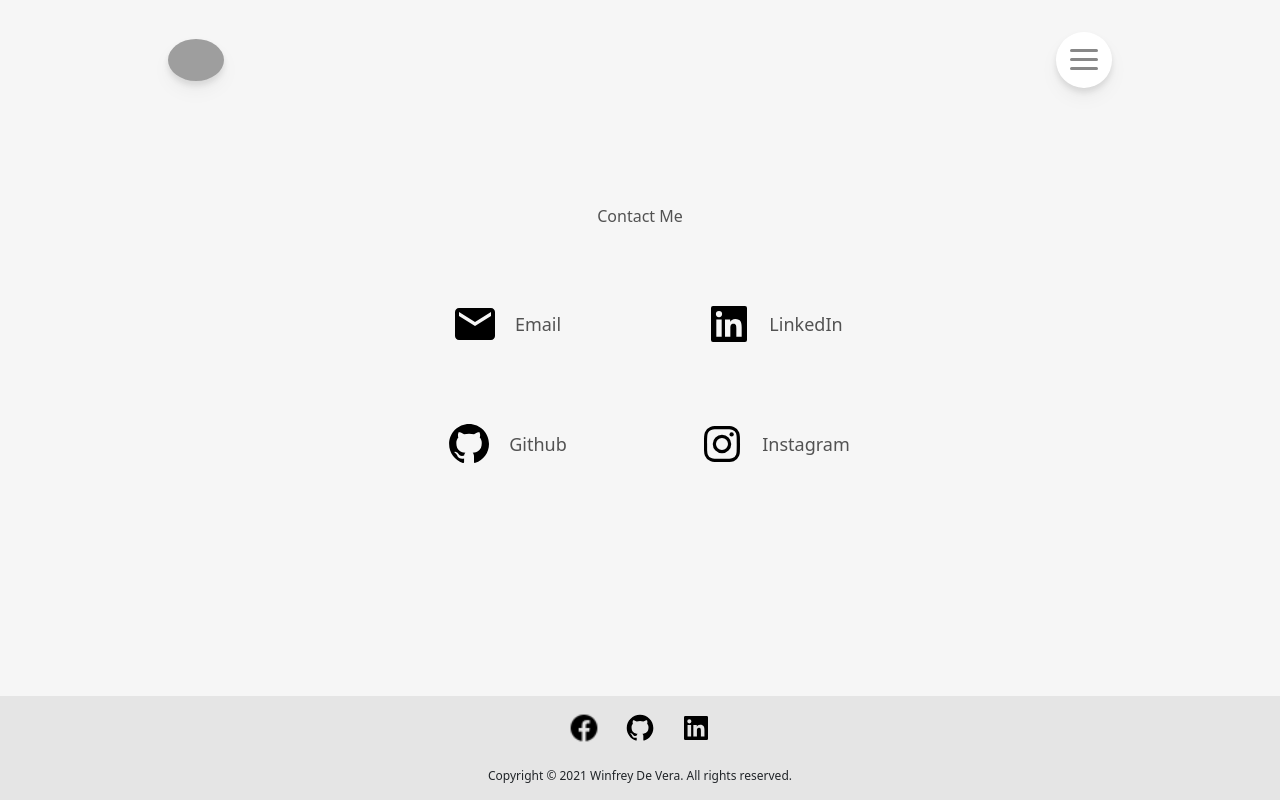
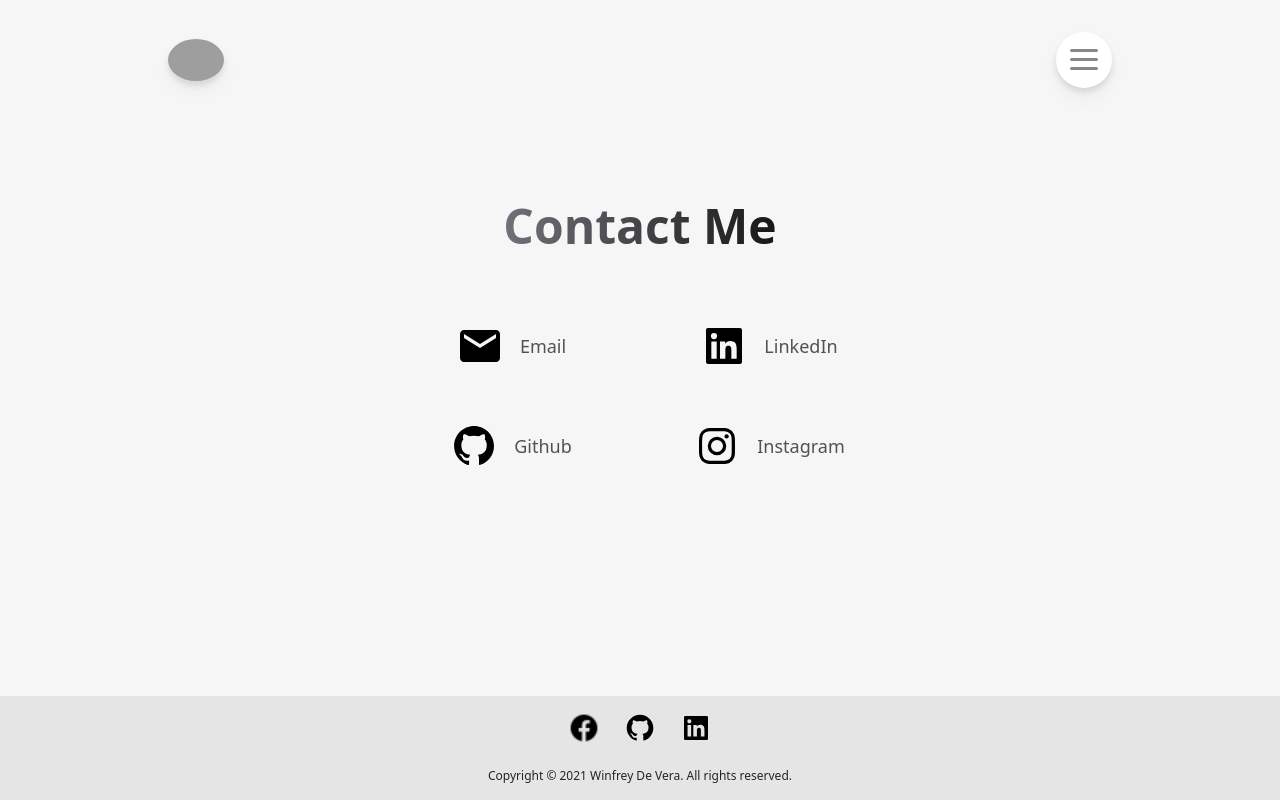
Before and after one commit to wjamesdevera/portfolio-site-tomasinoweb, a React (Vite) app: page /contact in a window 1280 px wide. Built offline with nearby package versions, Linux system fonts and the light colour scheme; grey boxes are pictures that could not be loaded.

Commit message:
create a copied to clipboard popup

```diff
--- a/src/pages/Contacts.jsx
+++ b/src/pages/Contacts.jsx
@@ -1,31 +1,41 @@
-import React from 'react'
+import React, { useState } from 'react'
 import { facebook, linkedin, github, email, instagram } from '../assets'
 import styles from '../style'
 
 const Contacts = () => {
+    const [ showPopup, setShowPopup ] = useState(false);
   return (
     <div className='flex flex-col justify-center items-center'>
-        <div className="mb-12">
+        <div className={`mb-12 ${styles.textGradient} text-5xl font-bold`}>
             Contact Me
         </div>
-        <div className="grid grid-cols-2 gap-4 w-full text-lg">
-            <div className="flex justify-center items-center gap-3 hover:bg-white rounded-lg py-4">
+        <div className="grid sm:grid-cols-2 sm:gap-4 gap-1 w-full text-lg">
+            <div className="flex justify-center items-center gap-3 hover:bg-white rounded-lg py-4 cursor-pointer"
+            onClick={() => {
+                navigator.clipboard.writeText("w.jamesdevera@gmail.com")
+                setShowPopup(true);
+                setTimeout(() => setShowPopup(false), 1000)
+            }}>
                 <img src={email} alt="" className='w-12'/>
                 <p>Email</p>
             </div>
-            <div className="flex justify-center items-center gap-3 hover:bg-white rounded-lg py-4">
+            <a href='https://www.linkedin.com/in/wjamesdevera/' target='_blank' className="flex justify-center items-center gap-3 hover:bg-white rounded-lg py-4 cursor-pointer">
                 <img src={linkedin} alt="" className='w-12'/>
                 <p>LinkedIn</p>
-            </div>
-            <div className="flex justify-center items-center gap-3 hover:bg-white rounded-lg py-4">
+            </a>
+            <a href='https://github.com/wjamesdevera' target='_blank' className="flex justify-center items-center gap-3 hover:bg-white rounded-lg py-4 cursor-pointer">
                 <img src={github} alt="" className='w-12'/>
                 <p>Github</p>
-            </div>
-            <div className="flex justify-center items-center gap-3 hover:bg-white rounded-lg py-4">
+            </a>
+            <a href='https://www.instagram.com/itsmekodyy/' target='_blank' className="flex justify-center items-center gap-3 hover:bg-white rounded-lg py-4 cursor-pointer">
                 <img src={instagram} alt="" className='w-12'/>
                 <p>Instagram</p>
-            </div>
+            </a>
         </div>
+        {showPopup &&
+        <div className="absolute bottom-72 text-white bg-black px-3 py-1 rounded-md ">
+            Copied to Clipboard
+        </div> }
     </div>
   )
 }
```
